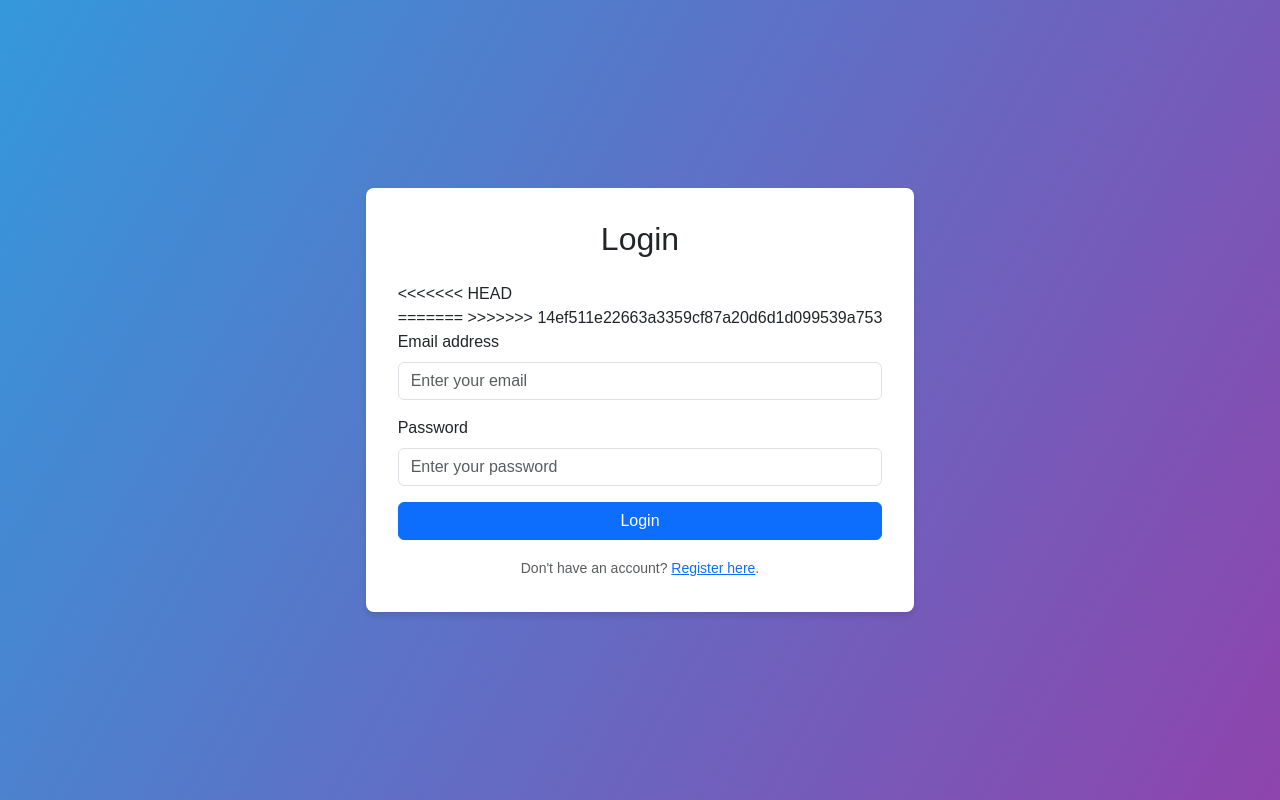
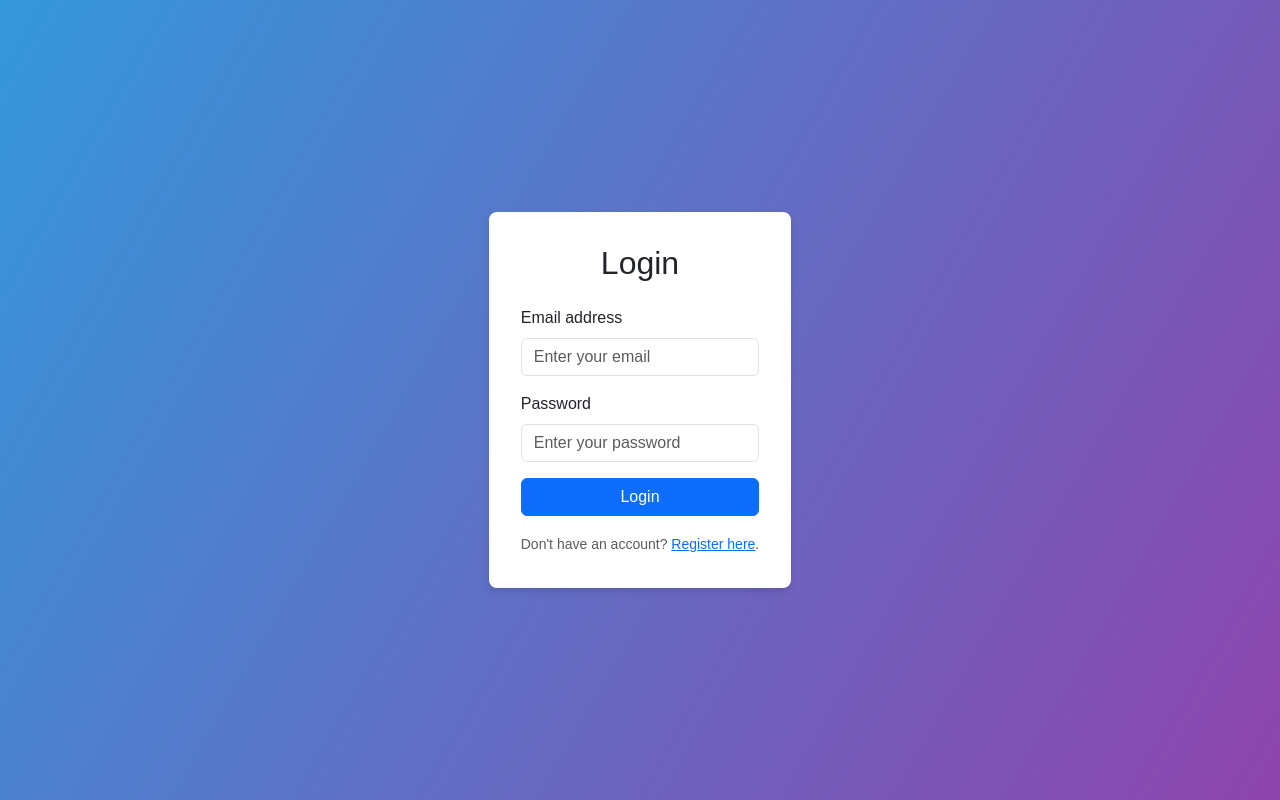
Before and after one commit to vishalvnair124/smartlab, a Flask app: page / in a window 1280 px wide. Run offline with Flask 3, Linux system fonts and the light colour scheme.

Commit message:
register updates

```diff
--- a/web/templates/auth/login.html
+++ b/web/templates/auth/login.html
@@ -26,16 +26,10 @@ body {
       }
     </style>
   </head>
-
-
   <body>
     <div class="login-card">
       <h2 class="text-center mb-4">Login</h2>
-<<<<<<< HEAD
       <form method="POST" action="/">
-=======
-      <form id ="login form" method="POST" action="/">
->>>>>>> 14ef511e22663a3359cf87a20d6d1d099539a753
         <div class="mb-3">
           <label for="email" class="form-label">Email address</label>
           <input
```
